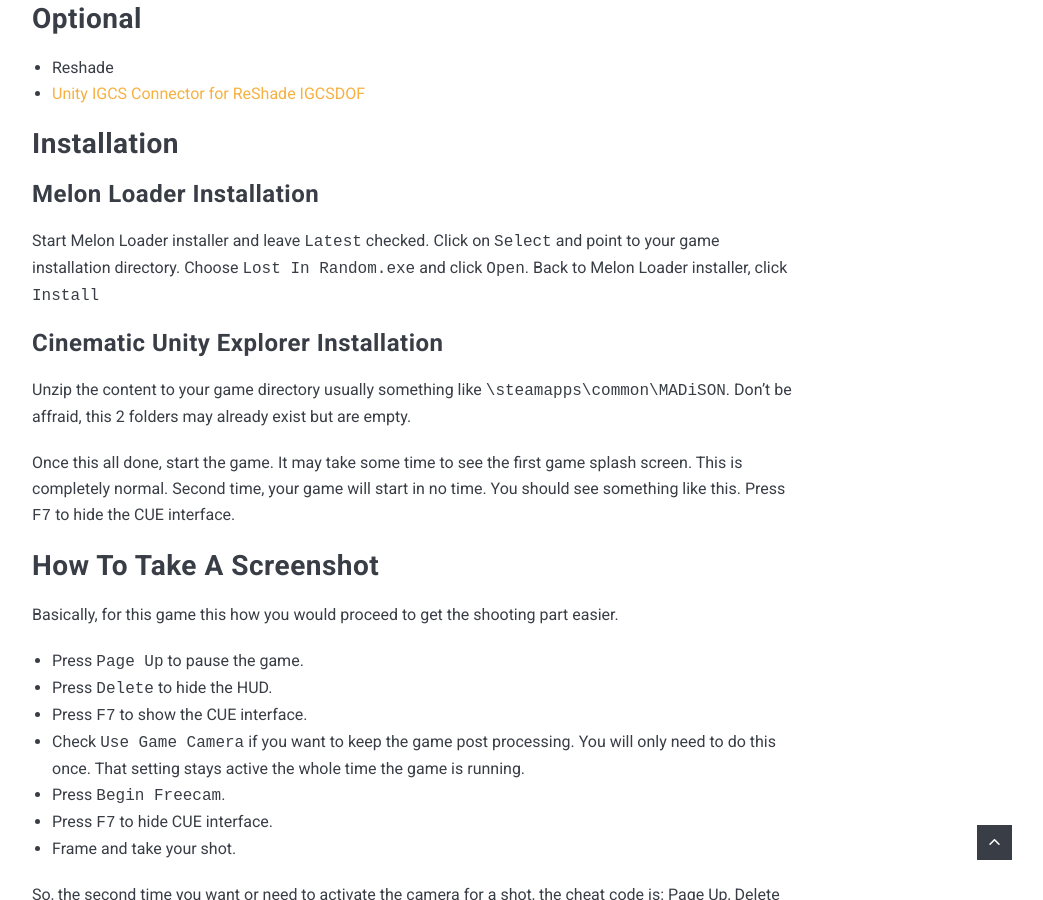
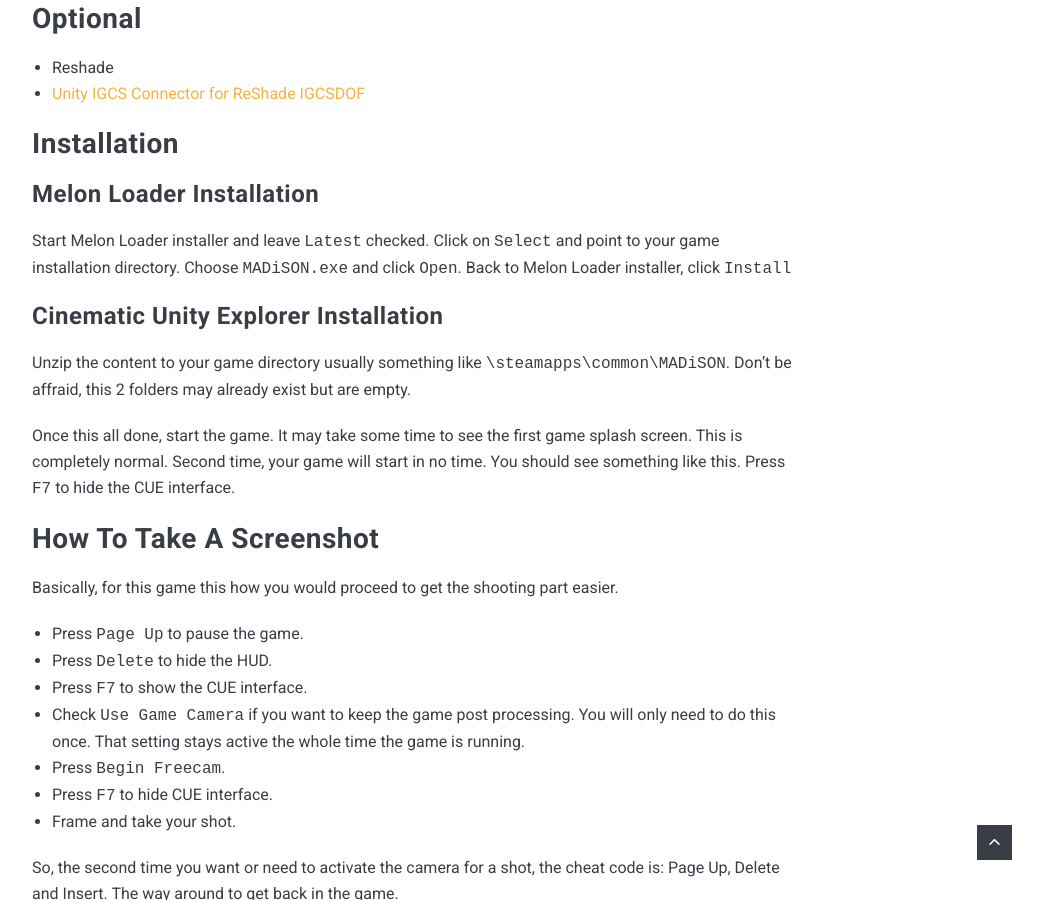
Before and after one commit to AnticOwl/anticowl.github.io, a Jekyll site: the page built from _posts/2024-10-02-MADISON.md, in a window 1280 px wide and 900 px high, scrolled down 1274 px. Shown: the whole window, without its empty margins (228-1271 px from the left). Built offline with Jekyll 4.4.1, drawn with Linux system fonts in a browser that asks for light colours; nearby versions of some CDN libraries.

Commit message:
Update 2024-10-02-MADISON.md

```diff
--- a/_posts/2024-10-02-MADISON.md
+++ b/_posts/2024-10-02-MADISON.md
@@ -20,7 +20,7 @@
 
 ### Melon Loader Installation
 Start Melon Loader installer and leave `Latest` checked.
-Click on `Select` and point to your game installation directory. Choose `Lost In Random.exe` and click `Open`.
+Click on `Select` and point to your game installation directory. Choose `MADiSON.exe` and click `Open`.
 Back to Melon Loader installer, click `Install`
 
 ### Cinematic Unity Explorer Installation
```
